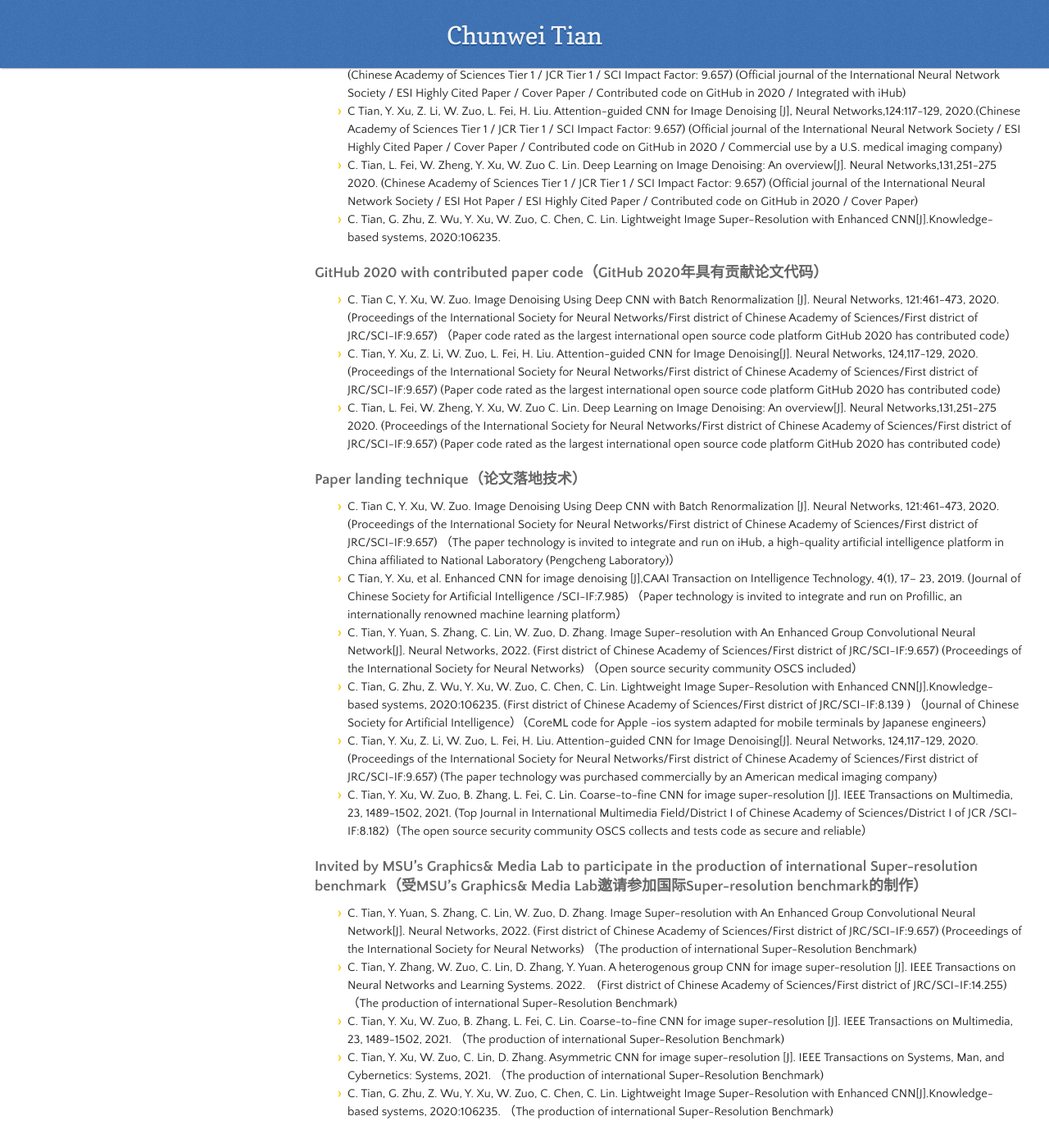
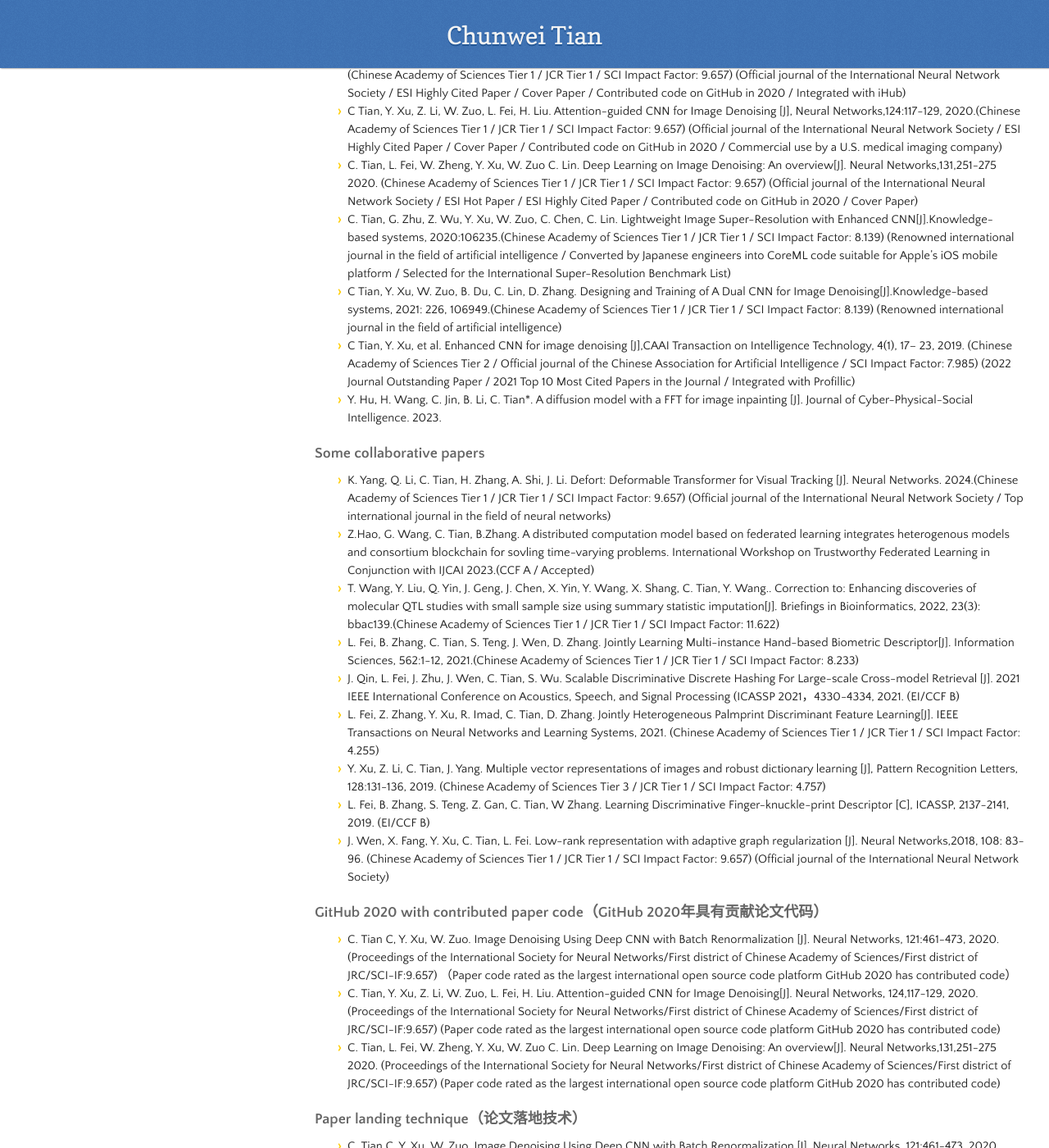
Before and after one commit to hellloxiaotian/hellloxiaotian.github.io, a Jekyll site: the page built from index.md, in a window 1280 px wide and 1400 px high, scrolled down 4346 px. Shown: the whole window at 82% size. Built offline with Jekyll 4.4.1, drawn with Linux system fonts in a browser that asks for light colours; nearby versions of some CDN libraries; our own code applies the rules of GitHub Pages for plain Markdown files; the repository's description, which GitHub fills in, is left out.

Commit message:
Update index.md

```diff
--- a/index.md
+++ b/index.md
@@ -81,9 +81,22 @@ Major Research Project:  Noise Tolerance Computing and Flexible Low-Level Vision
 - C Tian, Y.  Xu, W. Zuo. Image Denoising Using Deep CNN with Batch Renormalization [J]. Neural Networks, 121:461-47, 2020. (Chinese Academy of Sciences Tier 1 / JCR Tier 1 / SCI Impact Factor: 9.657) (Official journal of the International Neural Network Society / ESI Highly Cited Paper / Cover Paper / Contributed code on GitHub in 2020 / Integrated with iHub)
 - C Tian, Y. Xu, Z. Li, W. Zuo, L. Fei, H. Liu. Attention-guided CNN for Image Denoising [J], Neural Networks,124:117-129, 2020.(Chinese Academy of Sciences Tier 1 / JCR Tier 1 / SCI Impact Factor: 9.657) (Official journal of the International Neural Network Society / ESI Highly Cited Paper / Cover Paper / Contributed code on GitHub in 2020 / Commercial use by a U.S. medical imaging company)
 - C. Tian, L. Fei, W. Zheng, Y. Xu,  W. Zuo C. Lin. Deep Learning on Image Denoising: An overview[J]. Neural Networks,131,251-275 2020. (Chinese Academy of Sciences Tier 1 / JCR Tier 1 / SCI Impact Factor: 9.657) (Official journal of the International Neural Network Society / ESI Hot Paper / ESI Highly Cited Paper / Contributed code on GitHub in 2020 / Cover Paper)
-- C. Tian, G. Zhu, Z. Wu, Y. Xu, W. Zuo, C. Chen, C. Lin. Lightweight Image Super-Resolution with Enhanced CNN[J].Knowledge-based systems, 2020:106235.
+- C. Tian, G. Zhu, Z. Wu, Y. Xu, W. Zuo, C. Chen, C. Lin. Lightweight Image Super-Resolution with Enhanced CNN[J].Knowledge-based systems, 2020:106235.(Chinese Academy of Sciences Tier 1 / JCR Tier 1 / SCI Impact Factor: 8.139) (Renowned international journal in the field of artificial intelligence / Converted by Japanese engineers into CoreML code suitable for Apple's iOS mobile platform / Selected for the International Super-Resolution Benchmark List)
+- C Tian, Y. Xu, W. Zuo, B. Du, C. Lin, D. Zhang. Designing and Training of A Dual CNN for Image Denoising[J].Knowledge-based systems, 2021: 226, 106949.(Chinese Academy of Sciences Tier 1 / JCR Tier 1 / SCI Impact Factor: 8.139) (Renowned international journal in the field of artificial intelligence)
+- C Tian, Y. Xu, et al. Enhanced CNN for image denoising [J],CAAI Transaction on Intelligence Technology, 4(1), 17– 23, 2019. (Chinese Academy of Sciences Tier 2 / Official journal of the Chinese Association for Artificial Intelligence / SCI Impact Factor: 7.985) (2022 Journal Outstanding Paper / 2021 Top 10 Most Cited Papers in the Journal / Integrated with Profillic)
+- Y. Hu, H. Wang, C. Jin, B. Li, C. Tian*. A diffusion model with a FFT for image inpainting [J].  Journal of Cyber-Physical-Social Intelligence. 2023.
 
+### Some collaborative papers
 
+- K. Yang, Q. Li, C. Tian, H. Zhang, A. Shi, J. Li. Defort: Deformable Transformer for Visual Tracking [J]. Neural Networks. 2024.(Chinese Academy of Sciences Tier 1 / JCR Tier 1 / SCI Impact Factor: 9.657) (Official journal of the International Neural Network Society / Top international journal in the field of neural networks)
+- Z.Hao, G. Wang, C. Tian,  B.Zhang. A distributed computation model based on federated learning integrates heterogenous models and consortium blockchain  for sovling time-varying problems. International Workshop on Trustworthy Federated Learning in Conjunction with IJCAI 2023.(CCF A / Accepted)
+- T. Wang, Y. Liu, Q. Yin, J. Geng, J. Chen, X. Yin, Y. Wang, X. Shang, C. Tian, Y. Wang.. Correction to: Enhancing discoveries of molecular QTL studies with small sample size using summary statistic imputation[J]. Briefings in Bioinformatics, 2022, 23(3): bbac139.(Chinese Academy of Sciences Tier 1 / JCR Tier 1 / SCI Impact Factor: 11.622)
+- L. Fei, B. Zhang, C. Tian, S. Teng, J. Wen, D. Zhang. Jointly Learning Multi-instance Hand-based Biometric Descriptor[J]. Information Sciences, 562:1-12, 2021.(Chinese Academy of Sciences Tier 1 / JCR Tier 1 / SCI Impact Factor: 8.233)
+- J. Qin, L. Fei, J. Zhu, J. Wen, C. Tian, S. Wu. Scalable Discriminative Discrete Hashing For Large-scale Cross-model Retrieval [J]. 2021 IEEE International Conference on Acoustics, Speech, and Signal Processing (ICASSP 2021，4330-4334, 2021. (EI/CCF B)
+- L. Fei, Z. Zhang, Y. Xu, R. Imad, C. Tian, D. Zhang. Jointly Heterogeneous Palmprint Discriminant Feature Learning[J]. IEEE Transactions on Neural Networks and Learning Systems, 2021. (Chinese Academy of Sciences Tier 1 / JCR Tier 1 / SCI Impact Factor: 4.255)
+- Y. Xu, Z. Li, C. Tian, J. Yang. Multiple vector representations of images and robust dictionary learning [J], Pattern Recognition Letters, 128:131-136, 2019. (Chinese Academy of Sciences Tier 3 / JCR Tier 1 / SCI Impact Factor: 4.757)
+- L. Fei, B. Zhang, S. Teng, Z. Gan, C. Tian, W Zhang. Learning Discriminative Finger-knuckle-print Descriptor [C], ICASSP, 2137-2141, 2019.  (EI/CCF B)
+- J. Wen, X. Fang, Y. Xu, C. Tian, L. Fei. Low-rank representation with adaptive graph regularization [J]. Neural Networks,2018, 108: 83-96. (Chinese Academy of Sciences Tier 1 / JCR Tier 1 / SCI Impact Factor: 9.657) (Official journal of the International Neural Network Society)
 
 ### GitHub 2020 with contributed paper code（GitHub 2020年具有贡献论文代码）
 
```
